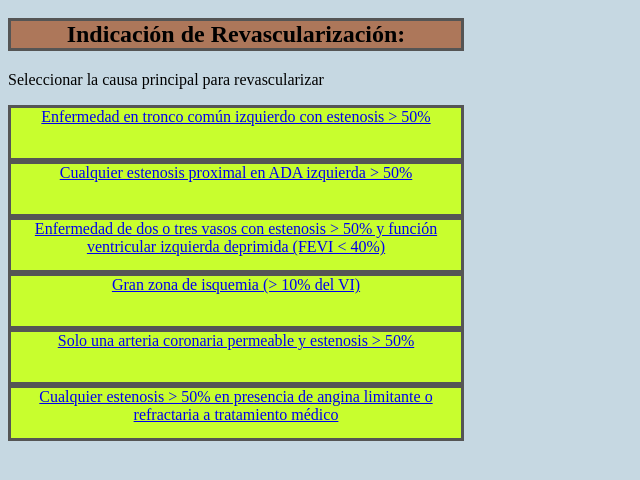
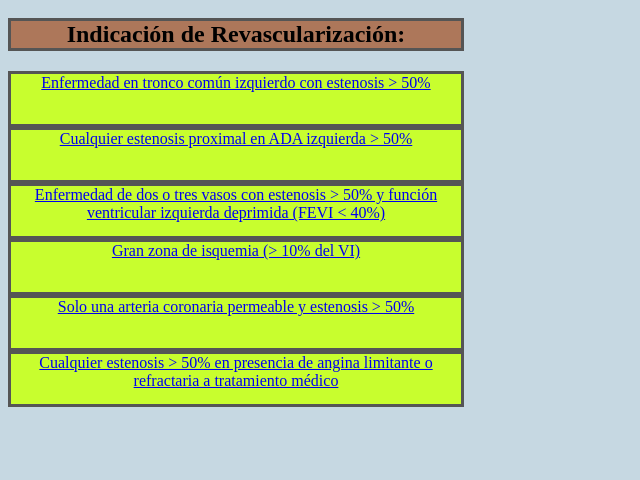
Before and after one commit to danigarciaiglesias/RevascularizAPP, a plain HTML site: page Archivos/Indicacion.html in a window 1280 px wide. Shown: the part 54-534 px from the top of the page, without its empty margins (0-640 px from the left). Drawn offline with Linux system fonts and the light colour scheme.

Commit message:
Update Indicacion.html

```diff
--- a/Archivos/Indicacion.html
+++ b/Archivos/Indicacion.html
@@ -3,8 +3,6 @@
 <h1 id="titulo"> RevascularizAPP </h1>
 
 <h2>Indicación de Revascularización:</h2>
-
-<p class="NotaPie">Seleccionar la causa principal para revascularizar</p>
 
 <a href=ExtensionTCI.html> <div class="boton">Enfermedad en tronco común izquierdo con estenosis > 50% </div></a>
 <a href=ExtensionDA.html><div class="boton"> Cualquier estenosis proximal en ADA izquierda > 50% </div></a>
```
